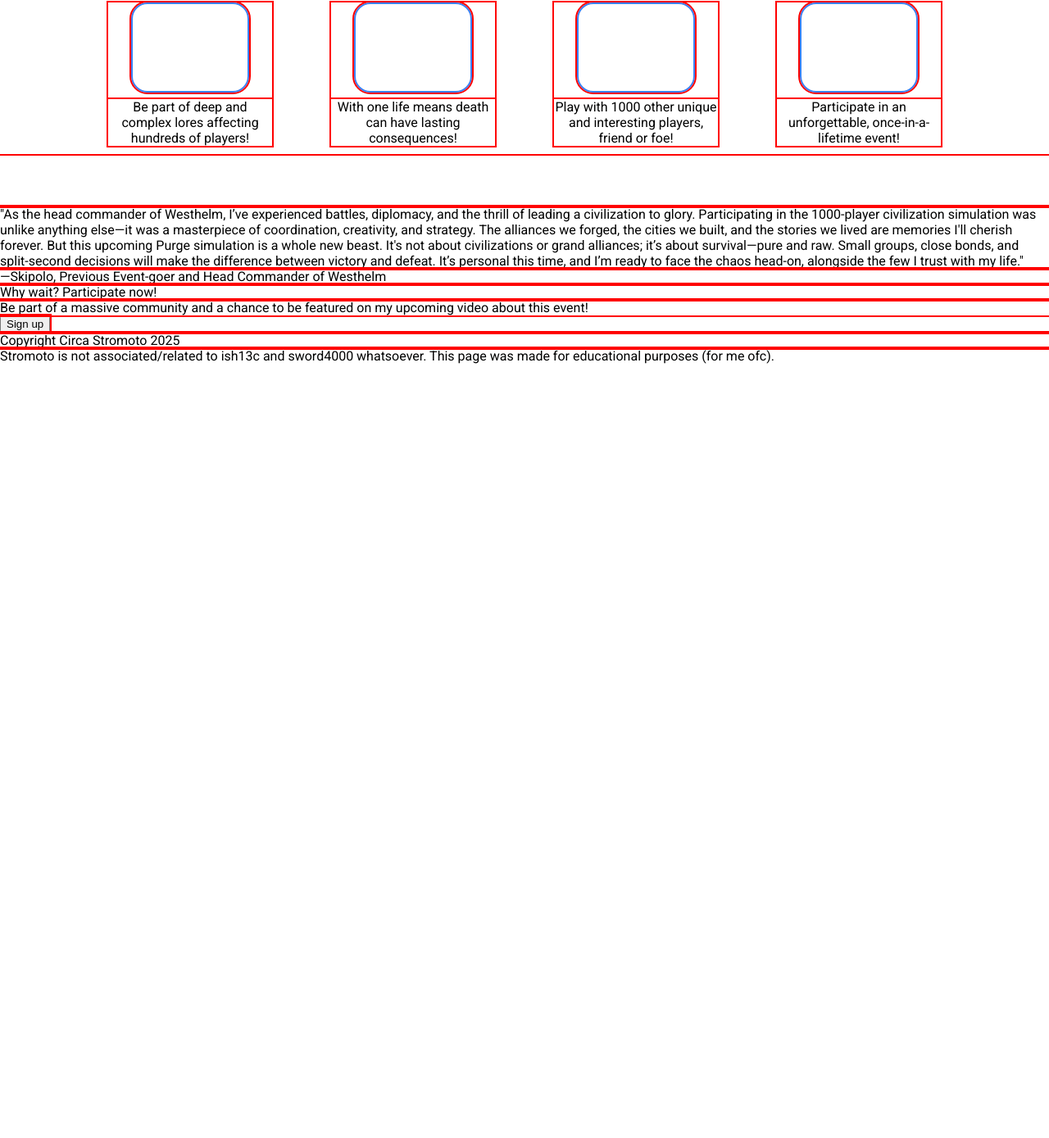
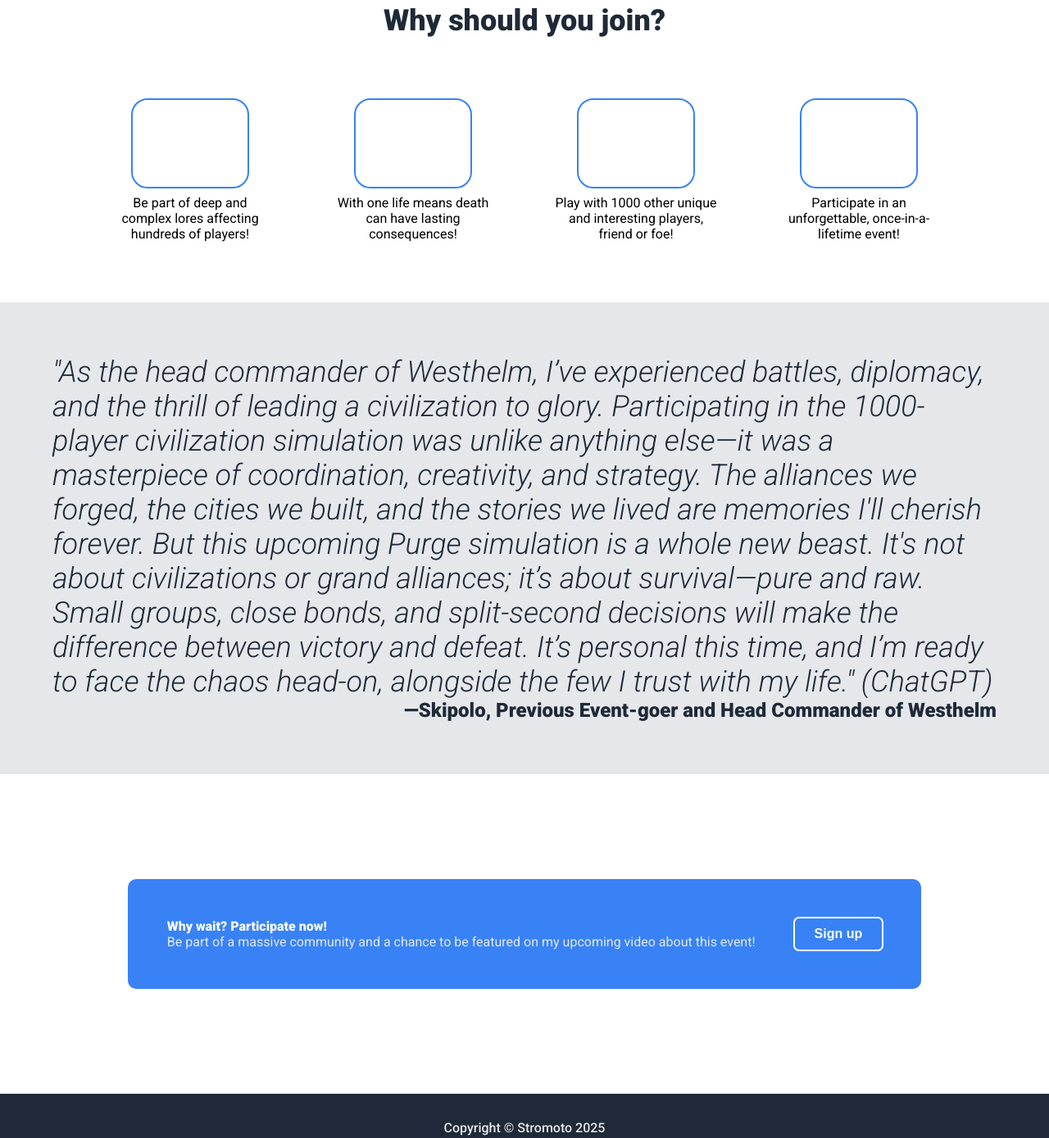
Before and after one commit to Stromoto/landing-page, a plain HTML site: page index.html in a window 1280 px wide. Shown: the part 534-1923 px from the top of the page at 82% size. Before the commit the page ends 978 px from the top, so only its background shows below. Drawn offline with Linux system fonts and the light colour scheme.

Commit message:
Add finishing touches

```diff
--- a/index.html
+++ b/index.html
@@ -11,7 +11,7 @@
         <div class="header">
             <div class="left">1000 Player Purge</div>
             <ul class="right">
-                <li><a href="#">Join</a></li>
+                <li><a href="#">Discord</a></li>
                 <li><a href="#">Info</a></li>
                 <li><a href="#">FAQ</a></li>
             </ul>
@@ -49,16 +49,20 @@
     </div>
     <div class="quote-container">
         <div class="quote-text">"As the head commander of Westhelm, I’ve experienced battles, diplomacy, and the thrill of leading a civilization to glory. Participating in the 1000-player civilization simulation was unlike anything else—it was a masterpiece of coordination, creativity, and strategy. The alliances we forged, the cities we built, and the stories we lived are memories I'll cherish forever.
-            But this upcoming Purge simulation is a whole new beast. It's not about civilizations or grand alliances; it’s about survival—pure and raw. Small groups, close bonds, and split-second decisions will make the difference between victory and defeat. It’s personal this time, and I’m ready to face the chaos head-on, alongside the few I trust with my life."</div>
-        <div clas="quote-credit">—Skipolo, Previous Event-goer and Head Commander of Westhelm</div>
+            But this upcoming Purge simulation is a whole new beast. It's not about civilizations or grand alliances; it’s about survival—pure and raw. Small groups, close bonds, and split-second decisions will make the difference between victory and defeat. It’s personal this time, and I’m ready to face the chaos head-on, alongside the few I trust with my life." (ChatGPT)</div>
+        <div class="quote-credit">—Skipolo, Previous Event-goer and Head Commander of Westhelm</div>
     </div>
     <div class="cta-container">
-        <div class="cta-header">Why wait? Participate now!</div>
-        <div class="cta-text">Be part of a massive community and a chance to be featured on my upcoming video about this event!</div>
-        <button class="cta-button">Sign up</div>
+        <div class="cta-modal">
+            <div class="cta-hook">
+                <div class="cta-header">Why wait? Participate now!</div>
+                <div class="cta-text">Be part of a massive community and a chance to be featured on my upcoming video about this event!</div>
+            </div>
+            <button class="cta-button">Sign up</button>
+        </div>
     </div>
     <div class="footer">
-        <div class="footer-text">Copyright Circa Stromoto 2025</div>
+        <div class="footer-text">Copyright © Stromoto 2025</div>
         <div class="footer-text">Stromoto is not associated/related to ish13c and sword4000 whatsoever. This page was made for educational purposes (for me ofc).</div>
     </div>
 </body>
--- a/styles.css
+++ b/styles.css
@@ -1,8 +1,5 @@
 
 @import url('https://fonts.googleapis.com/css2?family=Roboto:ital,wght@0,100;0,300;0,400;0,500;0,700;0,900;1,100;1,300;1,400;1,500;1,700;1,900&display=swap');
-* {
-   outline: 2px solid red;
-}
 
 body {
     font-family: 'Roboto', 'sans-serif';
@@ -24,7 +21,7 @@ body {
 .header-container {
     background-color: #1F2937;
     justify-content: space-between;
-    padding: 16px;
+    padding: 48px;
 }
 
 .button {
@@ -133,16 +130,84 @@ a{
     display: flex;
     justify-content: center;
     gap: 52px;
-    margin-bottom: 64px;
+    margin-bottom: 32px;
+    padding: 32px;
 }
 
 
 .quote-container {
+    display: flex;
+    flex-direction: column;
+    background-color: #E5E7EB;
+    padding: 64px;
+}
+.quote-text {
+    font-size: 36px;
+    color: #1F2937;
+    font-style: italic;
+    font-weight: 300;
+}
+.quote-credit {
+    display: flex;
+    justify-content: flex-end;
+    font-size: 24px;
+    color: #1F2937;
+    font-weight: 900;
+}
+
+
+.cta-container {
+    display: flex;
+    align-items: center;
+    justify-content: center;
+    padding: 128px;
+}
+
+.cta-modal {
+    display: flex;
+    background-color: #3882F6;
+    padding: 48px;
+    gap: 48px;
+    border-radius: 10px;
+}
+
+.cta-hook {
+    display: flex;
+    flex-direction: column;
+}
+
+.cta-header {
+    color: #F9FAF8;
+    font-weight: 900;
+}
+
+.cta-text {
+    color:#E5E7EB;
+}
+
+.cta-button {
+    cursor: pointer;
+    color: #F9FAF8;
+    font-weight: 900;
+    font-size: 16px;
+    background-color: #3882F6;
+    padding: 6px 24px;
+    border-radius: 5px;
+    border: 0;
+    outline: 2px solid white;
+}
+
+
+.footer {
+    color:#E5E7EB;
+    font-weight: 500;
+    font-size: 16px;
+    display: flex;
+    flex-direction: column;
+    align-items: center;
+    justify-content: center;
+    background-color: #1F2937;
+    padding: 32px;
+    gap: 16px;
 
 }
-.quote-text {
-
-}
-.quote-credit {
-
-}
```
